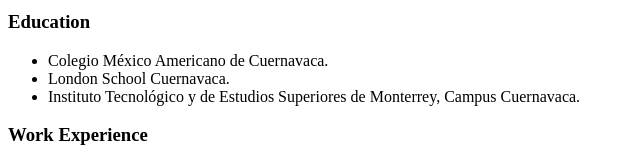
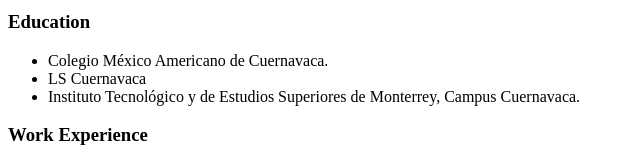
Before and after one commit to FranciscoTame/cv, a plain HTML site: page index.html in a window 1280 px wide. Shown: the part 331-493 px from the top of the page, 0-640 px from the left. Drawn offline with Linux system fonts and the light colour scheme.

Commit message:
Test commit

```diff
--- a/index.html
+++ b/index.html
@@ -28,7 +28,7 @@
             Colegio México Americano de Cuernavaca.
         </li>
         <li>
-            London School Cuernavaca.
+            LS Cuernavaca
         </li>
         <li>
             Instituto Tecnológico y de Estudios Superiores de Monterrey, Campus Cuernavaca.
```
